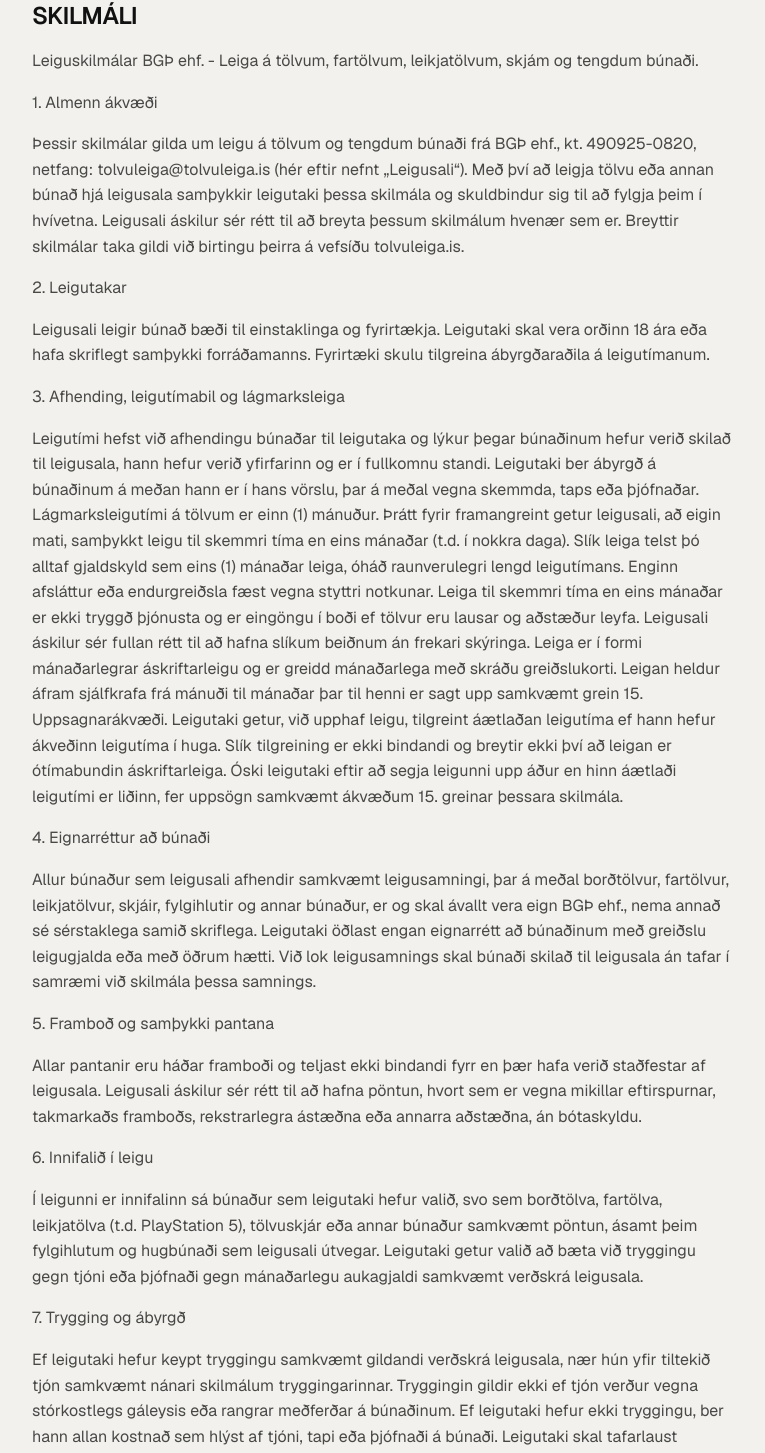
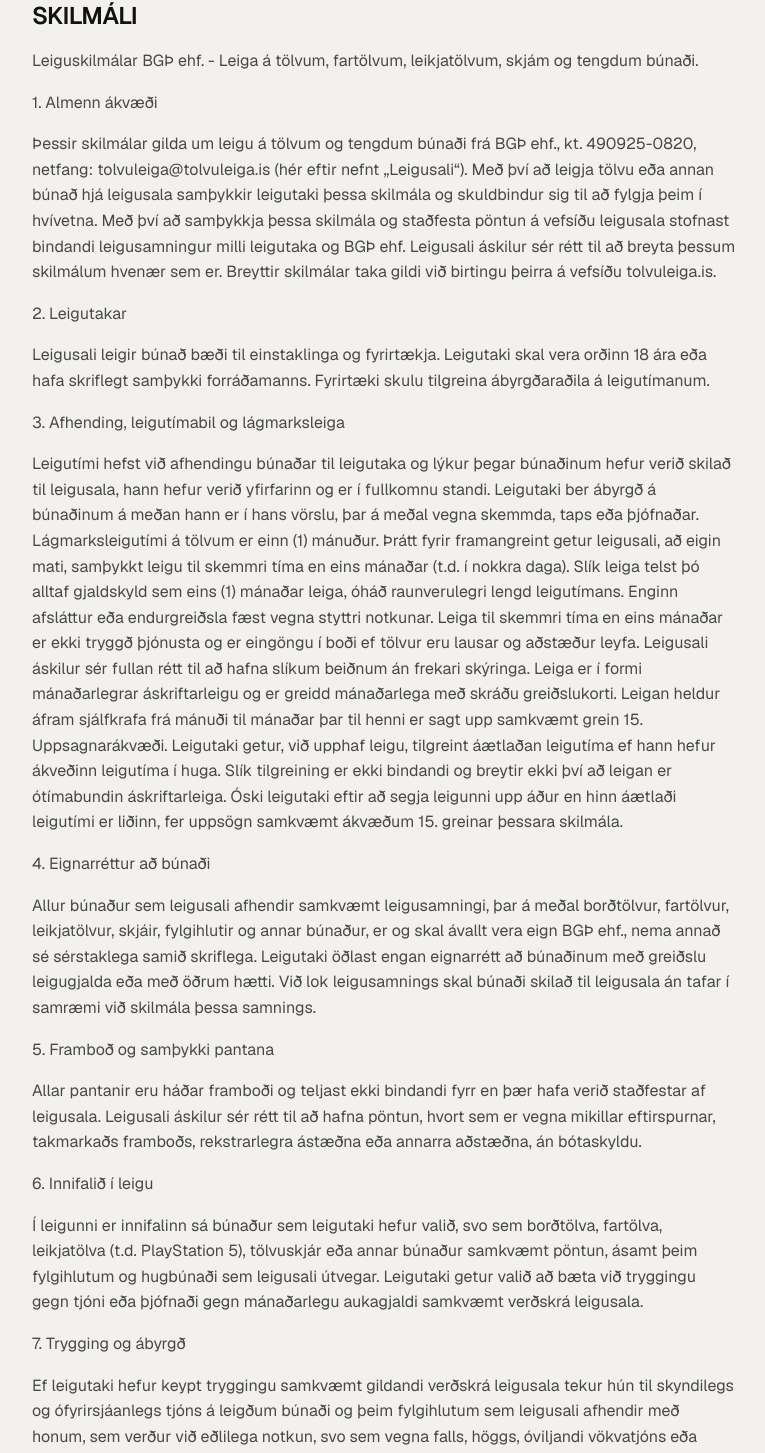
Before and after one commit to throsturbj/tolvuleiga-nextjs, a Next.js app: page /legal in a window 1280 px wide. Shown: the part 137-1590 px from the top of the page, without its empty margins (256-1021 px from the left). Built offline with nearby package versions, Linux system fonts and the light colour scheme; no server answers.

Commit message:
new legal

```diff
--- a/src/app/laptop/[id]/page.tsx
+++ b/src/app/laptop/[id]/page.tsx
@@ -479,11 +479,11 @@ export default function LaptopDetailPage() {
                     ) : null}
                   </svg>
                   <span className={`leading-tight text-center ${termsAccepted ? "text-white" : ""}`}>
-                    <span className="sm:hidden flex flex-col items-center">
-                      <span>Samþykkja</span>
-                      <span className="text-[10px] font-medium tracking-tight opacity-90">Skilmála</span>
+                    <span className="sm:hidden flex flex-col items-center text-[10px] font-medium tracking-tight">
+                      <span>Ég hef lesið</span>
+                      <span className="opacity-90">og samþykki skilmála</span>
                     </span>
-                    <span className="hidden sm:inline">Samþykkja Skilmála</span>
+                    <span className="hidden sm:inline">Ég hef lesið og samþykki skilmála</span>
                   </span>
                 </span>
               </button>
--- a/src/app/legal/page.tsx
+++ b/src/app/legal/page.tsx
@@ -4,7 +4,7 @@ export default function LegalPage() {
 			<h1 className="text-2xl font-semibold tracking-tight">SKILMÁLI</h1>
 			<p className="text-black/70 dark:text-white/70">Leiguskilmálar BGÞ ehf. - Leiga á tölvum, fartölvum, leikjatölvum, skjám og tengdum búnaði.</p>
 			<p className="text-black/70 dark:text-white/70">1. Almenn ákvæði</p>
-			<p className="text-black/70 dark:text-white/70">Þessir skilmálar gilda um leigu á tölvum og tengdum búnaði frá BGÞ ehf., kt. 490925-0820, netfang: tolvuleiga@tolvuleiga.is (hér eftir nefnt „Leigusali“). Með því að leigja tölvu eða annan búnað hjá leigusala samþykkir leigutaki þessa skilmála og skuldbindur sig til að fylgja þeim í hvívetna. Leigusali áskilur sér rétt til að breyta þessum skilmálum hvenær sem er. Breyttir skilmálar taka gildi við birtingu þeirra á vefsíðu tolvuleiga.is.</p>
+			<p className="text-black/70 dark:text-white/70">Þessir skilmálar gilda um leigu á tölvum og tengdum búnaði frá BGÞ ehf., kt. 490925-0820, netfang: tolvuleiga@tolvuleiga.is (hér eftir nefnt „Leigusali“). Með því að leigja tölvu eða annan búnað hjá leigusala samþykkir leigutaki þessa skilmála og skuldbindur sig til að fylgja þeim í hvívetna. Með því að samþykkja þessa skilmála og staðfesta pöntun á vefsíðu leigusala stofnast bindandi leigusamningur milli leigutaka og BGÞ ehf. Leigusali áskilur sér rétt til að breyta þessum skilmálum hvenær sem er. Breyttir skilmálar taka gildi við birtingu þeirra á vefsíðu tolvuleiga.is.</p>
 			<p className="text-black/70 dark:text-white/70">2. Leigutakar</p>
 			<p className="text-black/70 dark:text-white/70">Leigusali leigir búnað bæði til einstaklinga og fyrirtækja. Leigutaki skal vera orðinn 18 ára eða hafa skriflegt samþykki forráðamanns. Fyrirtæki skulu tilgreina ábyrgðaraðila á leigutímanum.</p>
 			<p className="text-black/70 dark:text-white/70">3. Afhending, leigutímabil og lágmarksleiga </p>
@@ -16,7 +16,20 @@ export default function LegalPage() {
 			<p className="text-black/70 dark:text-white/70">6. Innifalið í leigu</p>
 			<p className="text-black/70 dark:text-white/70">Í leigunni er innifalinn sá búnaður sem leigutaki hefur valið, svo sem borðtölva, fartölva, leikjatölva (t.d. PlayStation 5), tölvuskjár eða annar búnaður samkvæmt pöntun, ásamt þeim fylgihlutum og hugbúnaði sem leigusali útvegar. Leigutaki getur valið að bæta við tryggingu gegn tjóni eða þjófnaði gegn mánaðarlegu aukagjaldi samkvæmt verðskrá leigusala.</p>
 			<p className="text-black/70 dark:text-white/70">7. Trygging og ábyrgð</p>
-			<p className="text-black/70 dark:text-white/70">Ef leigutaki hefur keypt tryggingu samkvæmt gildandi verðskrá leigusala, nær hún yfir tiltekið tjón samkvæmt nánari skilmálum tryggingarinnar. Tryggingin gildir ekki ef tjón verður vegna stórkostlegs gáleysis eða rangrar meðferðar á búnaðinum. Ef leigutaki hefur ekki tryggingu, ber hann allan kostnað sem hlýst af tjóni, tapi eða þjófnaði á búnaði. Leigutaki skal tafarlaust tilkynna leigusala um bilun, skemmdir eða tap á búnaði.</p>
+			<p className="text-black/70 dark:text-white/70">Ef leigutaki hefur keypt tryggingu samkvæmt gildandi verðskrá leigusala tekur hún til skyndilegs og ófyrirsjáanlegs tjóns á leigðum búnaði og þeim fylgihlutum sem leigusali afhendir með honum, sem verður við eðlilega notkun, svo sem vegna falls, höggs, óviljandi vökvatjóns eða annarra sambærilegra óhappa. Tryggingin tekur einnig til þjófnaðar á búnaðinum og meðfylgjandi fylgihlutum, enda hafi leigutaki sýnt eðlilega aðgæslu og tilkynnt þjófnað tafarlaust til lögreglu og leigusala.
+
+Ef tjón fellur undir trygginguna greiðir leigutaki eigin áhættu vegna hvers tjónsatviks. Eigin áhætta nemur að lágmarki 20.000 kr. Sé mánaðarlegt leigugjald fyrir hinn leigða búnað hærra en 20.000 kr., nemur eigin áhætta fjárhæð sem samsvarar einni (1) mánaðarleigu samkvæmt gildandi leigusamningi. Við útreikning eigin áhættu telst tryggingagjald eða önnur viðbótargjöld ekki hluti af mánaðarlegu leigugjaldi.
+
+Tryggingin tekur ekki til:
+Tjóns sem rekja má til ásetnings eða stórkostlegs gáleysis leigutaka.
+Tjóns sem stafar af rangri, óeðlilegri eða óheimilli notkun búnaðarins.
+Tjóns vegna breytinga eða viðgerða sem framkvæmdar eru án samþykkis leigusala.
+Taps eða þjófnaðar þegar búnaður hefur verið skilinn eftir án eðlilegrar gæslu eða ólæstur þar sem sanngjarnt hefði verið að tryggja hann betur.
+Týndra eða skemmdra fylgihluta, svo sem hleðslutækja, kapla, millistykka, stýripinna eða annarra aukahluta, nema annað sé sérstaklega tekið fram.
+
+Leigutaki skal tafarlaust tilkynna leigusala um bilun, tjón, tap eða þjófnað á búnaðinum.
+
+Hafi leigutaki ekki keypt tryggingu ber hann fulla fjárhagslega ábyrgð á öllu tjóni, tapi eða þjófnaði á búnaðinum á meðan hann er í hans vörslu.</p>
 			<p className="text-black/70 dark:text-white/70">8. Greiðsluskilmálar</p>
 			<p className="text-black/70 dark:text-white/70">Leiga er greidd mánaðarlega fyrirfram með greiðslukorti sem leigutaki skráir við gerð leigusamnings. Leigutaki ber ábyrgð á að greiðslukort sé gilt og að næg heimild sé til staðar fyrir mánaðarlegri greiðslu. Takist greiðsla ekki áskilur leigusali sér rétt til að reyna innheimtu á ný, innheimta dráttarvexti og innheimtukostnað samkvæmt lögum, stöðva þjónustu eða innkalla leigðan búnað. Ef greiðsla hefur ekki borist innan 7 daga frá gjalddaga áskilur leigusali sér rétt til að rifta samningi og krefjast tafarlausra skila á búnaði.</p>
 			<p className="text-black/70 dark:text-white/70">Leiga fyrir skammtímaleigu (t.d. nokkra daga) skal greidd fyrirfram við afhendingu búnaðar.</p>
```
